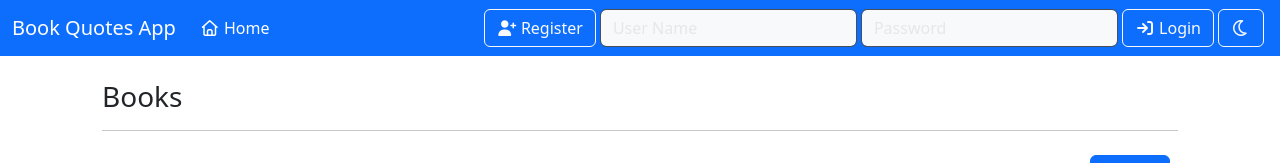
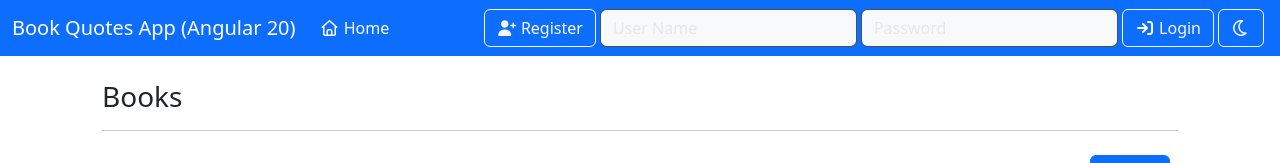
Before and after one commit to kouroshsalahshoor/BooksApp, an Angular app in the folder client/: page / in a window 1280 px wide. Shown: the top 163 px of the page. Built offline with nearby package versions, Linux system fonts and the light colour scheme; no server answers.

Commit message:
updated title

```diff
--- a/client/src/layout/header/header.ts
+++ b/client/src/layout/header/header.ts
@@ -14,7 +14,7 @@ export class Header implements OnInit {
   protected router = inject(Router);
 
   protected model: any = {};
-  protected title = signal('Book Quotes App');
+  protected title = signal('Book Quotes App (Angular 20)');
   protected selectedTheme = signal(localStorage.getItem('theme') || 'light');
 
   ngOnInit(): void {
```
